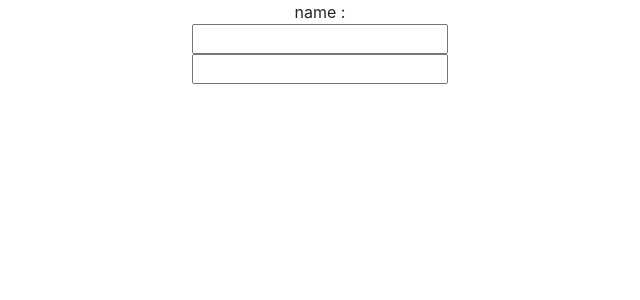
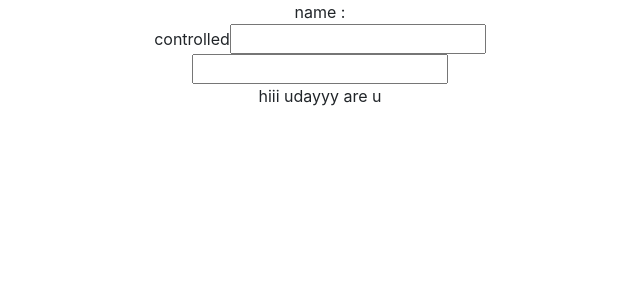
Before and after one commit to udayaa11/my-react-app, a React app: page / in a window 1280 px wide. Shown: the top 300 px of the page, without its empty margins (320-960 px from the left). Built offline with nearby package versions, Linux system fonts and the light colour scheme.

Commit message:
Reinitialized commit

```diff
--- a/src/App.js
+++ b/src/App.js
@@ -1595,10 +1595,8 @@ const App = () => {
   return (
     <div>
       <center>
-        <Controlled />
-
-
-
+        <Controlled /> hiii udayyy are u
+        <div></div>
       </center>
     </div>
   )
--- a/src/Controlled.js
+++ b/src/Controlled.js
@@ -11,7 +11,7 @@ export const Controlled = () => {
   return (
     <div>
       <center>
-        name : {name} <br />
+        name : {name} <br /> controlled
         <input type='text' onChange={(e) => setName(e.target.value)} /> <br />
         <Test changeHandler={(e) => setName(e.target.value)} />
       </center>
```
